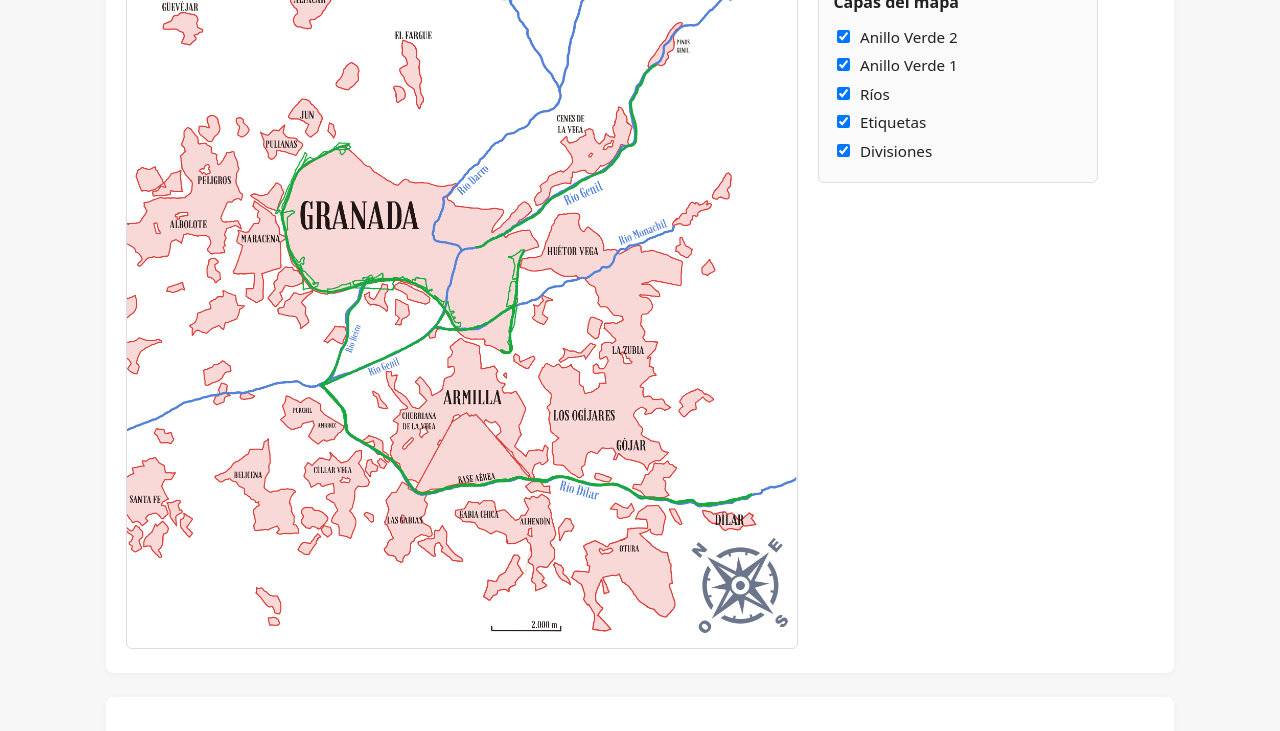
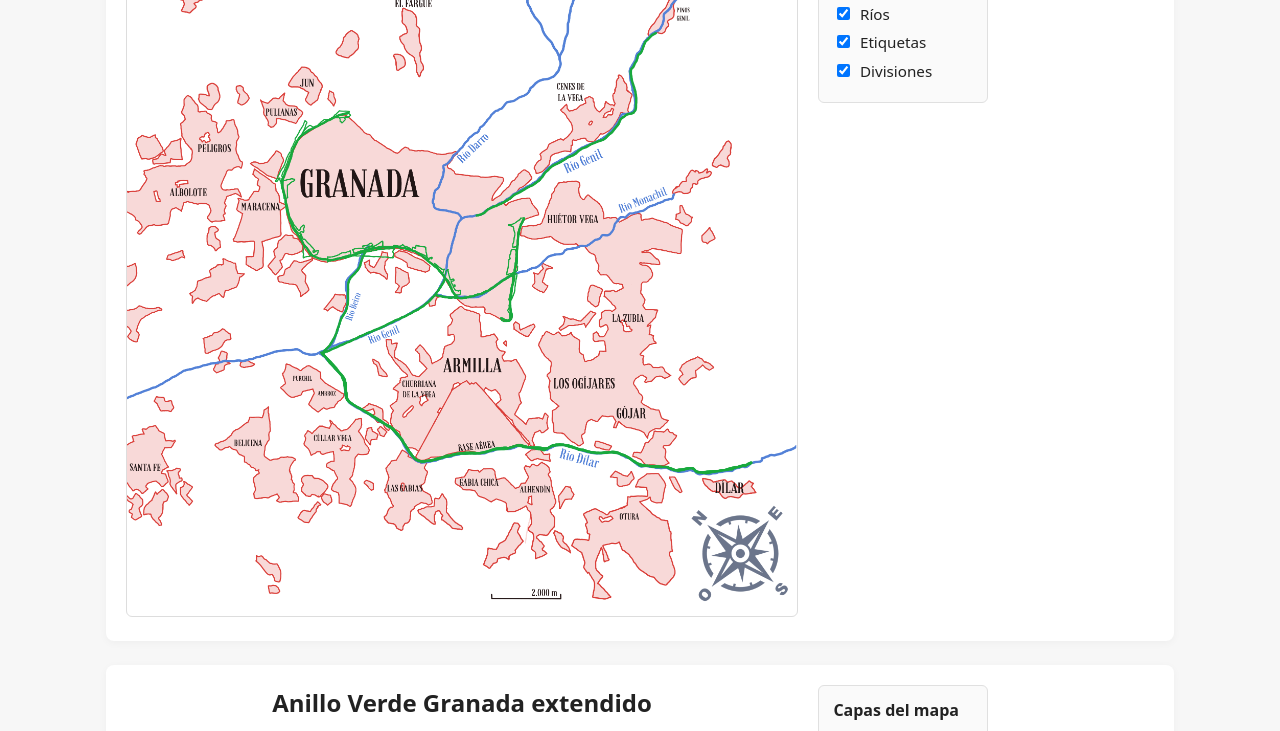
Before and after one commit to javicanton/anillo_verde_granada, a plain HTML site: page index.html in a window 1280 px wide. Shown: the part 340-1071 px from the top of the page. Drawn offline with Linux system fonts and the light colour scheme.

Commit message:
Fixing filters

```diff
--- a/css/style.css
+++ b/css/style.css
@@ -70,6 +70,19 @@ h3 {
   align-items: flex-start;
 }
 
+.map-main {
+  display: flex;
+  flex-direction: column;
+  gap: 0.75rem;
+  align-items: center;
+}
+
+.map-main h2 {
+  margin: 0;
+  text-align: center;
+  width: 100%;
+}
+
 @media (max-width: 768px) {
   .map-layout {
     grid-template-columns: 1fr;
@@ -136,8 +149,7 @@ h3 {
   padding: 0.75rem 0.9rem 0.9rem;
   border: 1px solid #e0e0e0;
   font-size: 0.95rem;
-  max-width: 280px;
-  width: 100%;
+  width: min(170px, 100%);
   justify-self: start;
   align-self: flex-start;
 }
--- a/index.html
+++ b/index.html
@@ -17,10 +17,11 @@
 
     <!-- =============== MAPA 1: ANILLO VERDE GRANADA ================== -->
     <section class="map-block" id="map1-section">
-      <h2>Anillo Verde Granada</h2>
 
       <div class="map-layout">
-        <div class="map-viewer" data-map="map1">
+        <div class="map-main">
+          <h2>Anillo Verde Granada</h2>
+          <div class="map-viewer" data-map="map1">
           <!-- Capas del mapa 1 -->
           <img
             src="img/anillo-verde/divisiones.png"
@@ -52,6 +53,7 @@
             class="map-layer"
             data-layer="anillo2"
           />
+        </div>
         </div>
 
         <form class="layer-controls" data-map="map1">
@@ -87,10 +89,11 @@
 
     <!-- ========== MAPA 2: ANILLO VERDE GRANADA EXTENDIDO ============= -->
     <section class="map-block" id="map2-section">
-      <h2>Anillo Verde Granada extendido</h2>
 
       <div class="map-layout">
-        <div class="map-viewer map-viewer--tall" data-map="map2">
+        <div class="map-main">
+          <h2>Anillo Verde Granada extendido</h2>
+          <div class="map-viewer map-viewer--tall" data-map="map2">
           <!-- Capas del mapa 2 (mismos nombres de capa) -->
           <img
             src="img/anillo-verde-extendido/divisiones.png"
@@ -122,6 +125,7 @@
             class="map-layer"
             data-layer="anillo2"
           />
+        </div>
         </div>
 
         <form class="layer-controls" data-map="map2">
```
